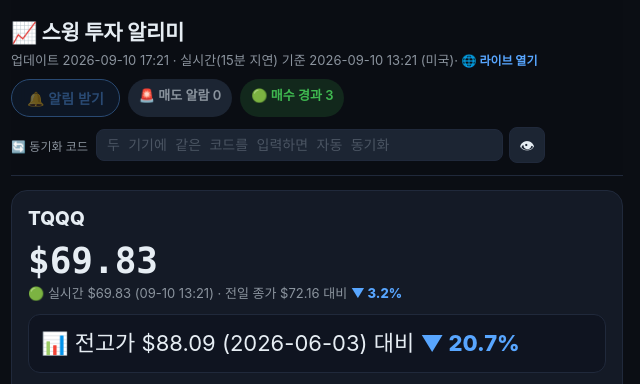
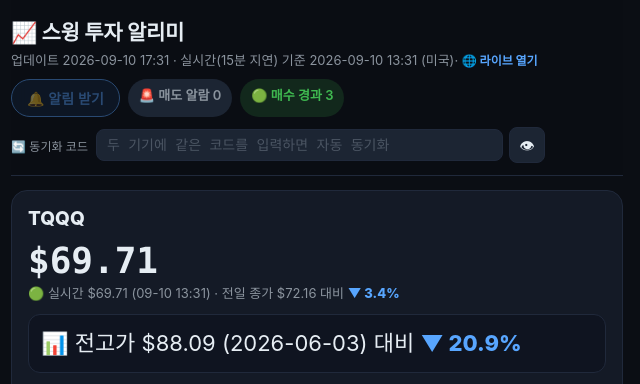
Before and after one commit to bs02089-sys/strategy_engine, a plain HTML site: page index.html in a window 1280 px wide. Shown: the top 384 px of the page, 323-963 px from the left. Drawn offline with Linux system fonts and the light colour scheme.

Commit message:
deploy: swing dashboard 2026-09-10

```diff
--- a/index.html
+++ b/index.html
@@ -185,7 +185,7 @@ footer{color:#4b5563;font-size:12px;text-align:center;margin-top:8px;line-height
 <body>
 <header>
   <h1>📈 스윙 투자 알리미</h1>
-  <div class="sub">업데이트 2026-09-10 17:21 · 실시간(15분 지연) 기준 2026-09-10 13:21 (미국)<span class="pages">· <a href="https://bs02089-sys.github.io/strategy_engine/" target="_blank" rel="noopener">🌐 라이브 열기</a></span></div>
+  <div class="sub">업데이트 2026-09-10 17:31 · 실시간(15분 지연) 기준 2026-09-10 13:31 (미국)<span class="pages">· <a href="https://bs02089-sys.github.io/strategy_engine/" target="_blank" rel="noopener">🌐 라이브 열기</a></span></div>
   <div class="chips">
     <button id="push-btn" class="push-btn" disabled>🔔 알림 받기</button>
     <span class="chip gray" id="sell-alarm-cnt">🚨 매도 알람 0</span>
@@ -194,14 +194,14 @@ footer{color:#4b5563;font-size:12px;text-align:center;margin-top:8px;line-height
   <div class="sync-row"><span class="sync-lbl">🔄 동기화 코드</span><div class="sync-key-wrap"><input id="sync-key-input" class="sync-key-input" type="password" maxlength="40" autocomplete="off" autocapitalize="off" spellcheck="false" placeholder="두 기기에 같은 코드를 입력하면 자동 동기화"><button type="button" id="sync-key-toggle" class="sync-toggle" title="코드 보기/숨기기">👁</button></div><span class="sync-status" id="sync-status"></span></div>
 </header>
 <main>
-<div class="card" data-ticker="TQQQ" data-ath="88.09" data-close="69.83" data-gap="5" data-sell-default="25">
+<div class="card" data-ticker="TQQQ" data-ath="88.09" data-close="69.71" data-gap="5" data-sell-default="25">
   <div class="row">
     <span class="tick">TQQQ</span>
     <span class="chip gray" data-sell-chip>매도 미설정</span>
   </div>
-  <div class="price mono">$69.83</div>
-  <div class="meta">🟢 실시간 $69.83 (09-10 13:21) · 전일 종가 $72.16 대비 <span class="dd down">▼ 3.2%</span></div>
-  <div class="info">📊 전고가 $88.09 (2026-06-03) 대비 <span class="dd down">▼ 20.7%</span></div>
+  <div class="price mono">$69.71</div>
+  <div class="meta">🟢 실시간 $69.71 (09-10 13:31) · 전일 종가 $72.16 대비 <span class="dd down">▼ 3.4%</span></div>
+  <div class="info">📊 전고가 $88.09 (2026-06-03) 대비 <span class="dd down">▼ 20.9%</span></div>
   <div class="plan">
     <div class="plan-head">
       <span class="pt">💰 계좌별 매수 예정가</span>
```
